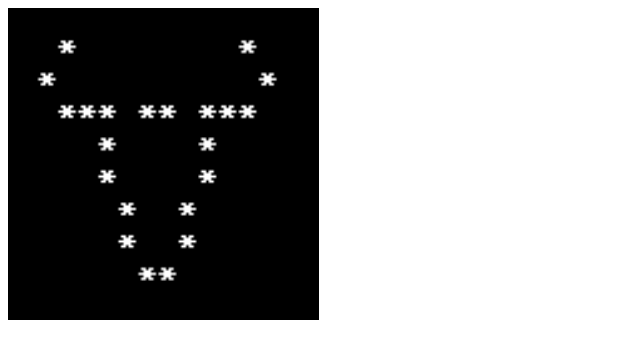
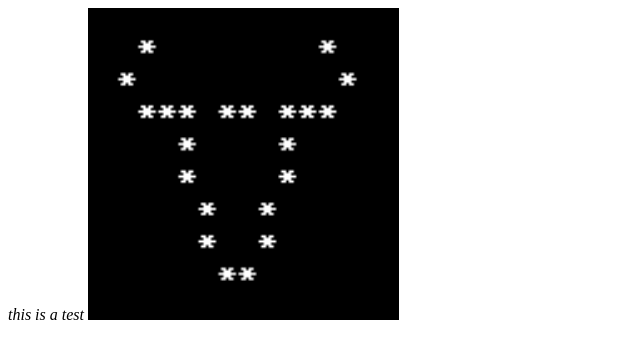
Before and after one commit to kraaber/buffel.github.io, a plain HTML site: page index.html in a window 1280 px wide. Shown: the whole page, without its empty margins (0-640 px from the left). Drawn offline with Linux system fonts and the light colour scheme.

Commit message:
Update index.html

```diff
--- a/index.html
+++ b/index.html
@@ -1,6 +1,7 @@
 <html>
   <title>buffel.org</title>
   <body>
+    <i>this is a test</i>
     <img border="0" src="buffel4.bmp" width="311" height="312">
   </body>
 </html>
```
